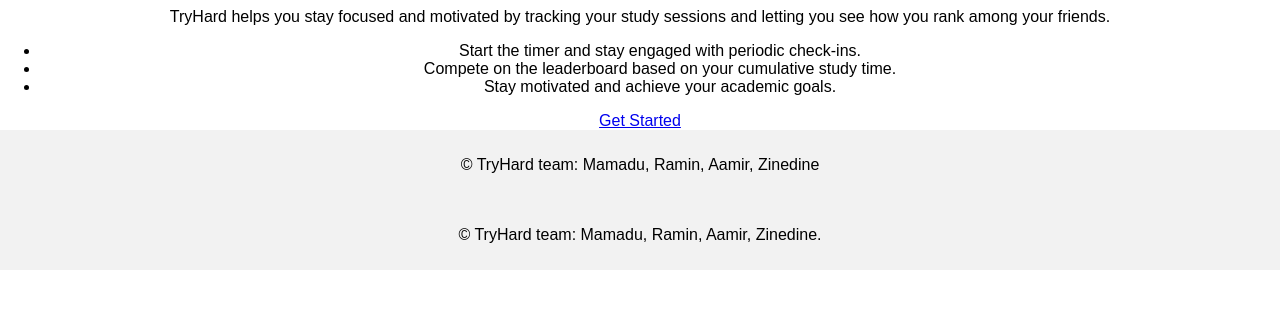
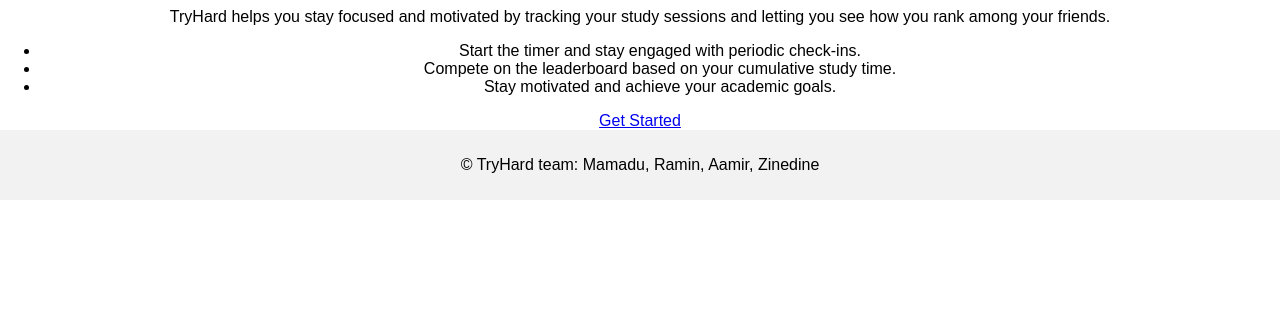
Before and after one commit to mamadub03/tryhard, a Django app: page / in a window 1280 px wide. Shown: the part 135-444 px from the top of the page. Run offline with Django 3.2, Linux system fonts and the light colour scheme.

Commit message:
removed redundancies

```diff
--- a/tryhard_project/templates/index.html
+++ b/tryhard_project/templates/index.html
@@ -31,7 +31,4 @@ all of the html, css, javascript, etc. will be stored inside of this templates f
         <p>&copy; TryHard team: Mamadu, Ramin, Aamir, Zinedine </p>
     </footer>
 </body>
-<footer>
-    <p>&copy; TryHard team: Mamadu, Ramin, Aamir, Zinedine.</p>
-</footer>
 </html>
--- a/tryhard_project/templates/styles.css
+++ b/tryhard_project/templates/styles.css
@@ -36,8 +36,3 @@ button {
     margin: 0 10px;
     cursor: pointer;
 }
-
-button:disabled {
-    background-color: #ccc;
-    cursor: not-allowed;
-}
```
